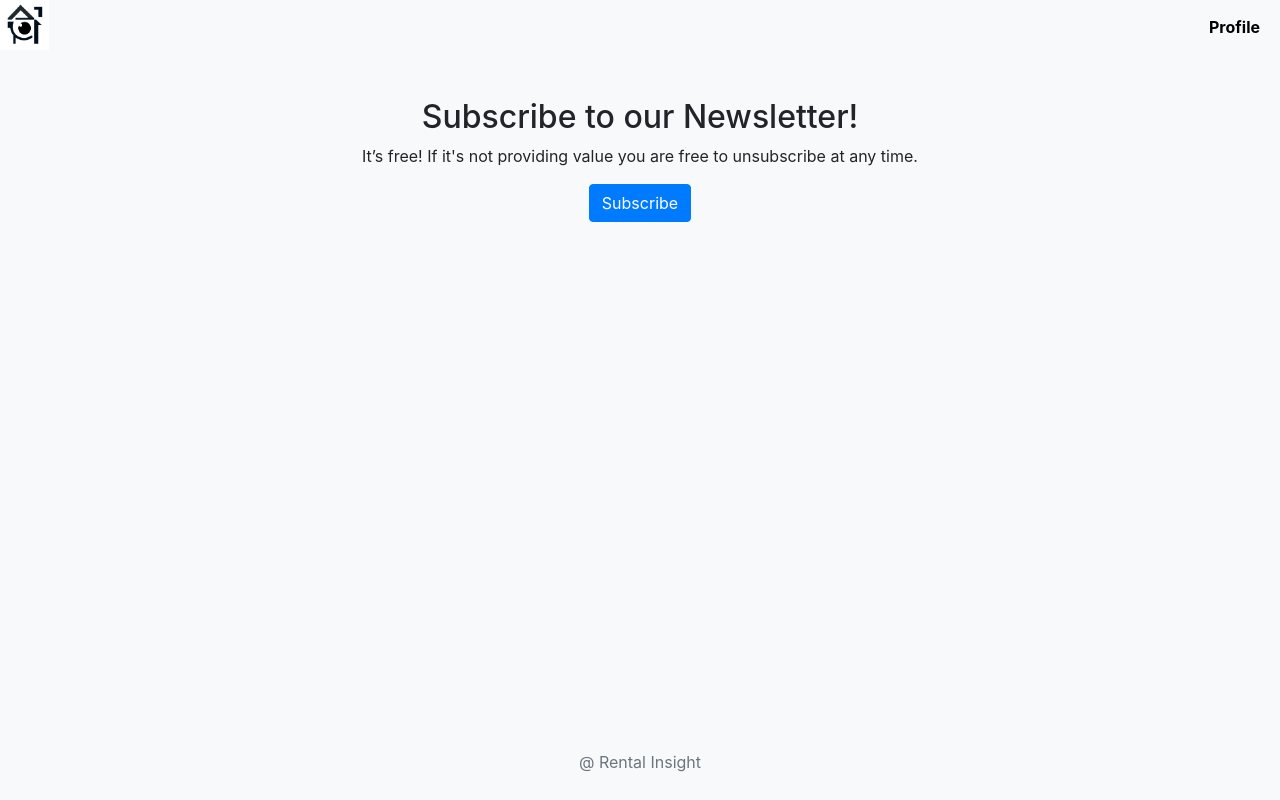
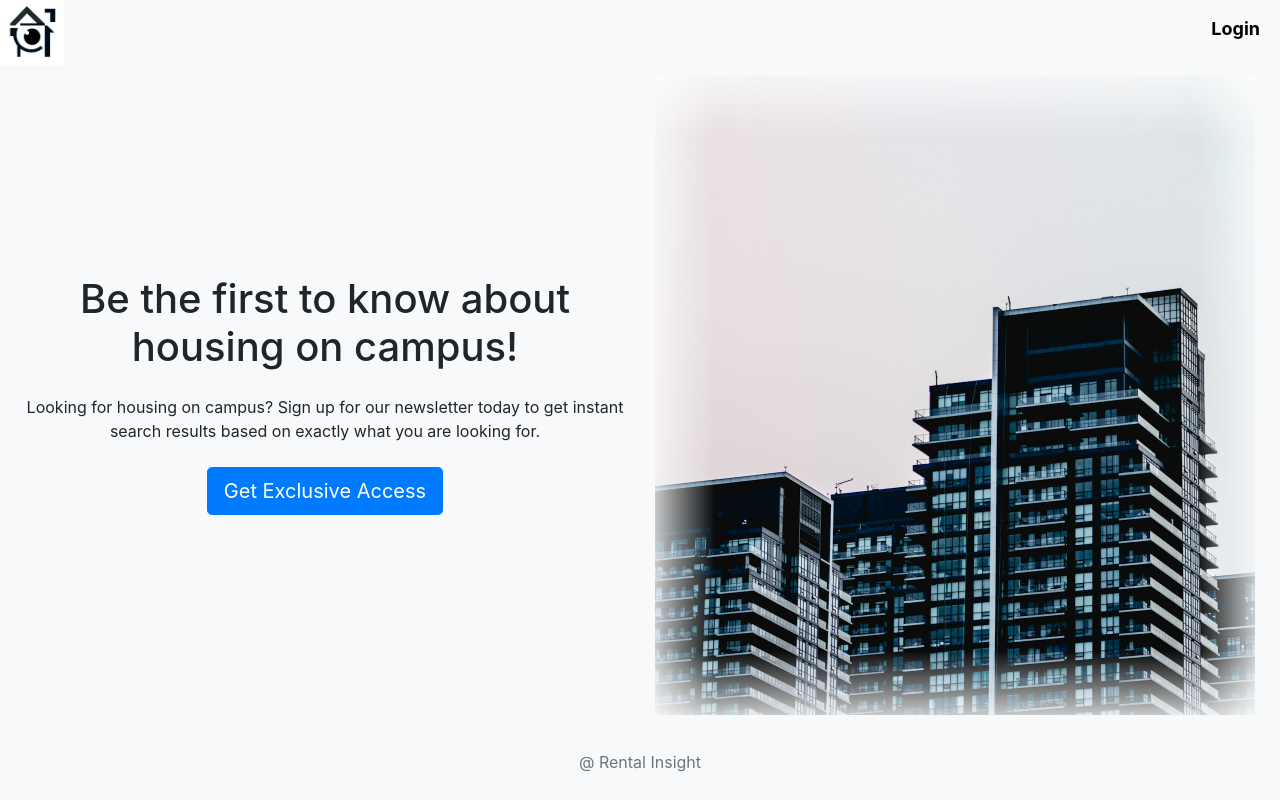
Before and after one commit to k-laz/rental-insight, a Django app: page /newsletter/ in a window 1280 px wide. Run offline with Django 4.2, Linux system fonts and the light colour scheme; some libraries are stand-ins or nearby versions.

Commit message:
basic home design done

```diff
--- a/app/app/urls.py
+++ b/app/app/urls.py
@@ -22,6 +22,6 @@ urlpatterns = [
     path("newsletter/", include("newsletter.urls")),
     path('members/', include('django.contrib.auth.urls')),
     path('members/', include('members.urls')),
-    path("", TemplateView.as_view(template_name="index.html"), name="index"),
+    path("", TemplateView.as_view(template_name="home.html"), name="home"),
     # path('', RedirectView.as_view(url='newsletter/', permanent=True)),
 ]
--- /dev/null
+++ b/app/members/templates/acc_active_email.html
@@ -0,0 +1,5 @@
+{% autoescape off %}
+Hi {{ user.username }},
+Please click the link below to activate your account:
+http://{{ domain }}{% url 'members:activate' uidb64=uid token=token %}
+{% endautoescape %}
--- a/app/members/urls.py
+++ b/app/members/urls.py
@@ -10,6 +10,7 @@ urlpatterns = [
     path('change_password', views.change_password, name="change_password"),
     path('reset_password', views.reset_password, name="reset_password"),
     path('delete_user', views.delete_user, name="delete_user"),
+    path('activate/<uidb64>/<token>/', views.activate, name='activate'),
 ]
 
 # Added by default
--- a/app/newsletter/models.py
+++ b/app/newsletter/models.py
@@ -28,7 +28,8 @@ class Filter(models.Model):
     class Gender(models.IntegerChoices):
         MALE = 0, 'male'
         FEMALE = 1, 'female'
-    gender = models.IntegerField(choices=Gender.choices, default=Gender.MALE)
+        EITHER = 2, 'either'
+    gender = models.IntegerField(choices=Gender.choices, default=Gender.EITHER)
 
     neighbourhoods = models.ManyToManyField(Neighbourhood, blank=True)
 
--- a/app/newsletter/static/newsletter/css/styles.css
+++ b/app/newsletter/static/newsletter/css/styles.css
@@ -33,9 +33,17 @@ body {
 }
 
 .profile-link {
+  margin-right: 20px;
+  margin-top: 15px;
   text-decoration: none;
   color: #000;
   font-weight: bold;
+  font-size: 18px;
+  float: right;
+}
+
+.profile-link:hover {
+  color: #007bff;
 }
 
 .form-filter {
@@ -54,13 +62,29 @@ body {
   border: none;
 }
 
-.profile-link {
-  float: right;
-  margin-right: 20px;
-  margin-top: 15px;
-  text-decoration: none;
+/* styles.css */
+.image-fade-overlay {
+  position: relative;
+  min-height: 80vh;
+  background-image: var(--background-image-url);
+  background-size: cover;
+  background-position: center;
+  background-repeat: no-repeat;
 }
-
-.profile-link:hover {
-  color: #007bff;
+.image-fade-overlay::after {
+  content: "";
+  position: absolute;
+  top: 0;
+  left: 0;
+  right: 0;
+  bottom: 0;
+  background: linear-gradient(
+      to top,
+      rgba(248, 249, 250, 0.8) 0%,
+      transparent 10%
+    ),
+    linear-gradient(to bottom, rgba(248, 249, 250, 0.8) 0%, transparent 10%),
+    linear-gradient(to left, rgba(248, 249, 250, 0.8) 0%, transparent 10%),
+    linear-gradient(to right, rgba(248, 249, 250, 0.8) 0%, transparent 10%);
+  background-blend-mode: screen; /* Use 'screen' to blend the gradients */
 }
--- a/app/newsletter/templates/base.html
+++ b/app/newsletter/templates/base.html
@@ -5,7 +5,6 @@
     <meta charset="UTF-8" />
     <meta name="viewport" content="width=device-width, initial-scale=1.0" />
     <title>{% block title %}Rental Insight{% endblock %}</title>
-    <!-- Bootstrap CSS -->
     <link
       href="https://stackpath.bootstrapcdn.com/bootstrap/4.5.2/css/bootstrap.min.css"
       rel="stylesheet"
@@ -16,8 +15,6 @@
       type="image/x-icon"
     />
     <link rel="stylesheet" href="{% static 'newsletter/css/styles.css' %}">
-    {% comment %} <link href="https://cdn.jsdelivr.net/npm/select2/dist/css/select2.min.css" rel="stylesheet" />
-    <script src="https://cdn.jsdelivr.net/npm/select2/dist/js/select2.min.js"></script> {% endcomment %}
 
     <script src="https://ajax.googleapis.com/ajax/libs/jquery/3.5.1/jquery.min.js"></script>
     <script src="https://cdnjs.cloudflare.com/ajax/libs/select2/4.0.13/js/select2.min.js"></script>
@@ -27,16 +24,22 @@
   <body>
     <div class="content-wrapper">
       <header>
-        <a href="{% url 'newsletter:index' %}">
+        <a href="{% url 'newsletter:home' %}">
           <img
             src="{% static 'newsletter/images/logo.png' %}"
             alt="Logo"
-            height="50"
+            height="65"
           />
         </a>
-        <a href="{% url 'newsletter:profile' %}" class="profile-link">Profile</a>
+        {% if user.is_authenticated %}
+          <a href="{% url 'newsletter:profile' %}" class="profile-link">Profile</a>
+        {% else %}
+          <a href="{% url 'newsletter:profile' %}" class="profile-link">Login</a>
+        {% endif %}
+
       </header>
 
+      {% block home_page%}{% endblock %}
       <div class="container">
         {% if messages %}
           {% for message in messages %}
@@ -55,7 +58,7 @@
     </footer>
 
     <!-- Optional JavaScript and Bootstrap JS -->
-    <script src="https://code.jquery.com/jquery-3.5.1.slim.min.js"></script>
+    {% comment %} <script src="https://code.jquery.com/jquery-3.5.1.slim.min.js"></script> {% endcomment %}
     <script src="https://cdn.jsdelivr.net/npm/@popperjs/core@2.5.6/dist/umd/popper.min.js"></script>
     <script src="https://stackpath.bootstrapcdn.com/bootstrap/4.5.2/js/bootstrap.min.js"></script>
   </body>
--- /dev/null
+++ b/app/newsletter/templates/home.html
@@ -0,0 +1,41 @@
+{% extends "base.html" %}
+{% load static %}
+{% block home_page %}
+
+<style>
+  :root {
+    --background-image-url: url('{% static "newsletter/images/rental_building_2.jpg" %}');
+  }
+</style>
+
+
+{% if form.errors %}
+<div class="alert alert-warning" role="alert">
+  There was an error with your sign up... Please try again.
+</div>
+{% endif %}
+
+
+<div class="row align-items-center" style="min-height: 80vh; margin: 10px">
+    <div class="col-lg-6 text-center">
+      <h1>Be the first to know about housing on campus!</h1>
+      <p class="my-4">
+        Looking for housing on campus? Sign up for our newsletter today to get
+        instant search results based on exactly what you are looking for.
+      </p>
+      <a class="btn btn-primary btn-lg" href="{% url 'members:register_user' %}" role="button">Get Exclusive Access</a>
+    </div>
+    <div class="col-lg-6">
+      <div class="image-fade-overlay"></div>
+      {% comment %} <div style="
+          background-image: url('{% static 'newsletter/images/rental_building_2.jpg' %}');
+          background-size: cover;
+          background-position: center;
+          background-repeat: no-repeat;
+          min-height: 83vh;
+      "></div> {% endcomment %}
+      {% comment %} <img src="{% static 'newsletter/images/rental_building_2.jpg' %}" alt="Campus Housing" class="img-fluid"> {% endcomment %}
+    </div>
+  </div>
+
+{% endblock %}
--- a/app/newsletter/templates/index.html
+++ /dev/null
@@ -1,18 +0,0 @@
-{% extends "base.html" %}
-{% block content %}
-
-{% if form.errors %}
-<div class="alert alert-warning" role="alert">
-  There was an error with your sign up... Please try again
-</div>
-{% endif %}
-
-<div class="text-center my-5">
-  <h2>Subscribe to our Newsletter!</h2>
-  <p>
-    It’s free! If it's not providing value you are free to unsubscribe at any
-    time.
-  </p>
-  <a class="btn btn-primary" href="{% url 'members:register_user' %}" role="button">Subscribe</a>
-</div>
-{% endblock %}
--- a/app/newsletter/urls.py
+++ b/app/newsletter/urls.py
@@ -3,7 +3,7 @@ from . import views
 
 app_name = "newsletter"
 urlpatterns = [
-    path("", views.index, name="index"),
+    path("", views.home, name="home"),
     path("profile", views.profile, name="profile"),
     path("send_mail", views.send_aggregated_daily_newsletters, name="send_mail"),
 ]
--- a/app/newsletter/views.py
+++ b/app/newsletter/views.py
@@ -4,14 +4,17 @@ from django.template import loader
 from members.models import CustomUser
 from .models import UserProfile, Filter, Listing, Neighbourhood
 from django.shortcuts import render, redirect
-from django.contrib.auth import authenticate, login, logout
 from django.contrib import messages
 from .forms import FilterForm
 from django.contrib.auth.forms import UserCreationForm
+from django.utils import timezone
+from datetime import timedelta
+
+import json
 
 
-def index(request):
-    return render(request, 'index.html', {"form": UserCreationForm()})
+def home(request):
+    return render(request, 'home.html', {"form": UserCreationForm()})
 
 
 def profile(request):
@@ -54,6 +57,7 @@ def profile(request):
         'DAY': 1,
     }
     listings = get_matching_listings(user_filter, TIMEFRAMES['MONTH']) if user_filter else []
+    user_neighbourhoods = list(user_filter.neighbourhoods.values('id', 'name')) if user_filter else []
 
     template = loader.get_template("newsletter/profile.html")
     context = {
@@ -61,13 +65,10 @@ def profile(request):
         "form": form,
         "user": user_profile.user,
         "neighbourhoods": Neighbourhood.objects.all(),
+        "user_hoods": json.dumps(user_neighbourhoods)
     }
     return HttpResponse(template.render(context, request))
 
-
-
-from django.utils import timezone
-from datetime import timedelta
 
 # return a list of listings that matches the given filter (past month, past week, today)
 def get_matching_listings(search_filter, timeframe):
@@ -76,29 +77,14 @@ def get_matching_listings(search_filter, timeframe):
     :param search_filter: An instance of the Filter model containing search criteria.
     :return: A queryset of Listing instances matching the search criteria.
     """
-
     time_filter = timezone.now() - timedelta(days=timeframe)
     listings = Listing.objects.filter(pub_date__gte=time_filter)
+    res = []
+    for listing in listings:
+        if matches_user_filter(search_filter, listing.parameters):
+            res.append(listing)
 
-    listings = listings.filter(
-        parameters__max_price__lte=search_filter.max_price,
-        parameters__personal_bathroom=search_filter.personal_bathroom,
-        parameters__min_beds__gte=search_filter.min_beds,
-        parameters__min_bathrooms__gte=search_filter.min_bathrooms,
-        parameters__gender=search_filter.gender,
-        parameters__furnished=search_filter.furnished,
-    )
-
-    # Filter by neighbourhoods included in the user's filter
-    # Assuming each listing is directly associated with a Neighbourhood
-    # Or you can adjust this logic if the association is through the parameters field
-    # user_neighbourhood_ids = search_filter.neighbourhoods.values_list('id', flat=True)
-    # listings = listings.filter(neighbourhood__id__in=user_neighbourhood_ids)
-    if search_filter.neighbourhoods.exists():  # Checking if there are any neighbourhoods selected in the filter
-        listings = listings.filter(parameters__neighbourhoods__in=search_filter.neighbourhoods.all())
-
-
-    return listings
+    return res
 
 
 from django.core.mail import send_mail
@@ -122,7 +108,6 @@ def send_email(request):
 
 
 from collections import defaultdict
-
 def send_aggregated_daily_newsletters(request):
     # Step 1: Fetch Listings from the past 24 hours
     yesterday = timezone.now() - timedelta(days=1)
@@ -144,18 +129,22 @@ def send_aggregated_daily_newsletters(request):
 
     return HttpResponse("done")
 
-def matches_user_filter(user_filter, listing_parameters):
+def matches_user_filter(user_filter: Filter, listing_parameters: Filter):
     # Implement the logic to check if a listing's parameters match the user's filter
     # This is a simplified check; adjust according to your filter fields and requirements
+    preferred_neighborhood_ids = user_filter.neighbourhoods.values_list('id', flat=True)
+
     return (
         (user_filter.max_price >= listing_parameters.max_price) and
         (not user_filter.personal_bathroom or (user_filter.personal_bathroom and listing_parameters.personal_bathroom)) and
         (user_filter.min_beds <= listing_parameters.min_beds) and
         (user_filter.min_bathrooms <= listing_parameters.min_bathrooms) and
         # Figure out dates (when is move in appropriate ?) this seems to be increadibly negotiable
-        ((user_filter.move_in_date <= listing_parameters.move_in_date) or (user_filter.move_in_date is None)) and
-        ((user_filter.length_of_stay <= listing_parameters.length_of_stay) or (user_filter.length_of_stay is None)) and
-        (user_filter.gender == listing_parameters.gender)
+        #((user_filter.move_in_date >= listing_parameters.move_in_date) or (user_filter.move_in_date is None)) and
+        #((user_filter.length_of_stay <= listing_parameters.length_of_stay) or (user_filter.length_of_stay is None)) and
+        ((user_filter.gender == listing_parameters.gender) or user_filter.gender == "either") and
+        (user_filter.furnished == listing_parameters.furnished or (not user_filter.furnished)) and
+        (listing_parameters.neighbourhoods.all() in user_filter.neighbourhoods.all())
     )
 
 def send_aggregated_newsletter(user_email, listings):
```
Also changed, not shown: app/members/tokens.py (added, +10 -0 lines), app/members/views.py (+53 -2 lines), app/newsletter/forms.py (+7 -0 lines), app/newsletter/templates/newsletter/filter_form.html (+44 -56 lines), app/newsletter/static/newsletter/images/rental_building.jpg (added), app/newsletter/static/newsletter/images/rental_building_2.jpg (added), 1 other file.
